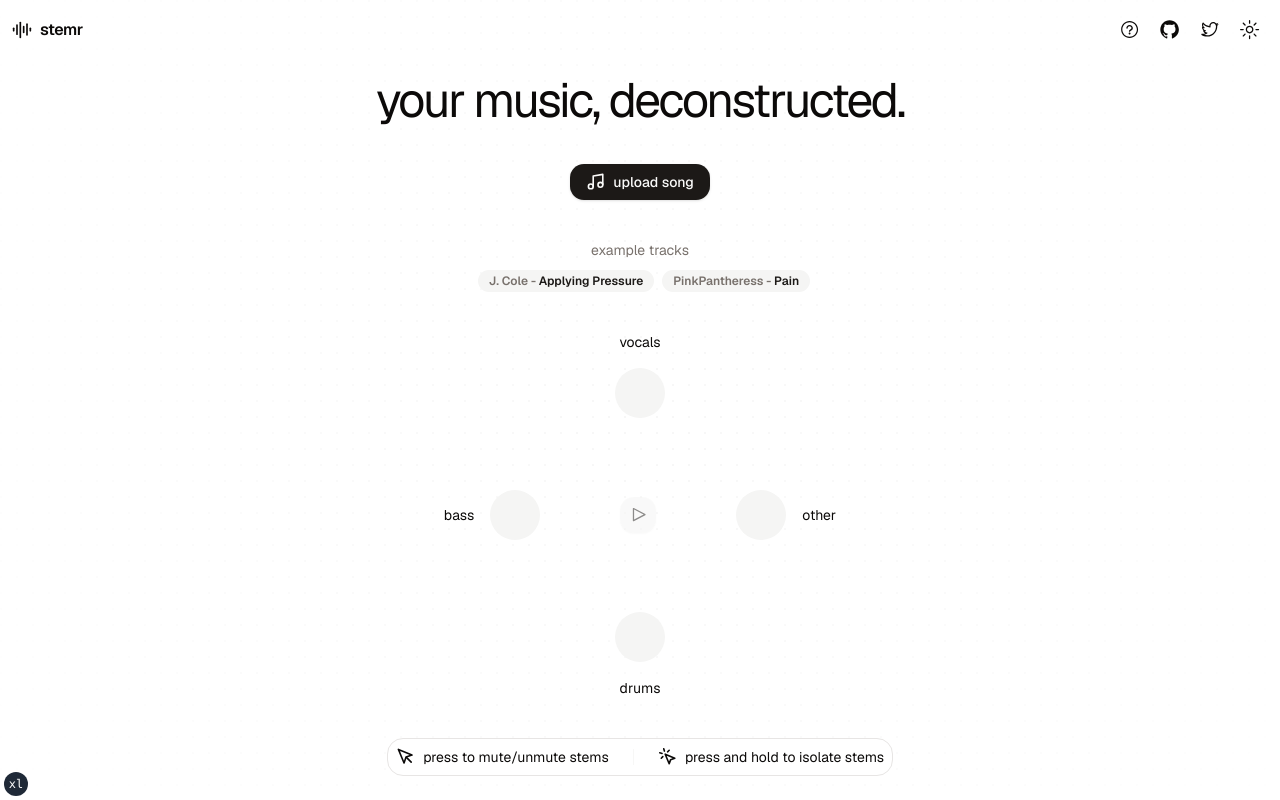
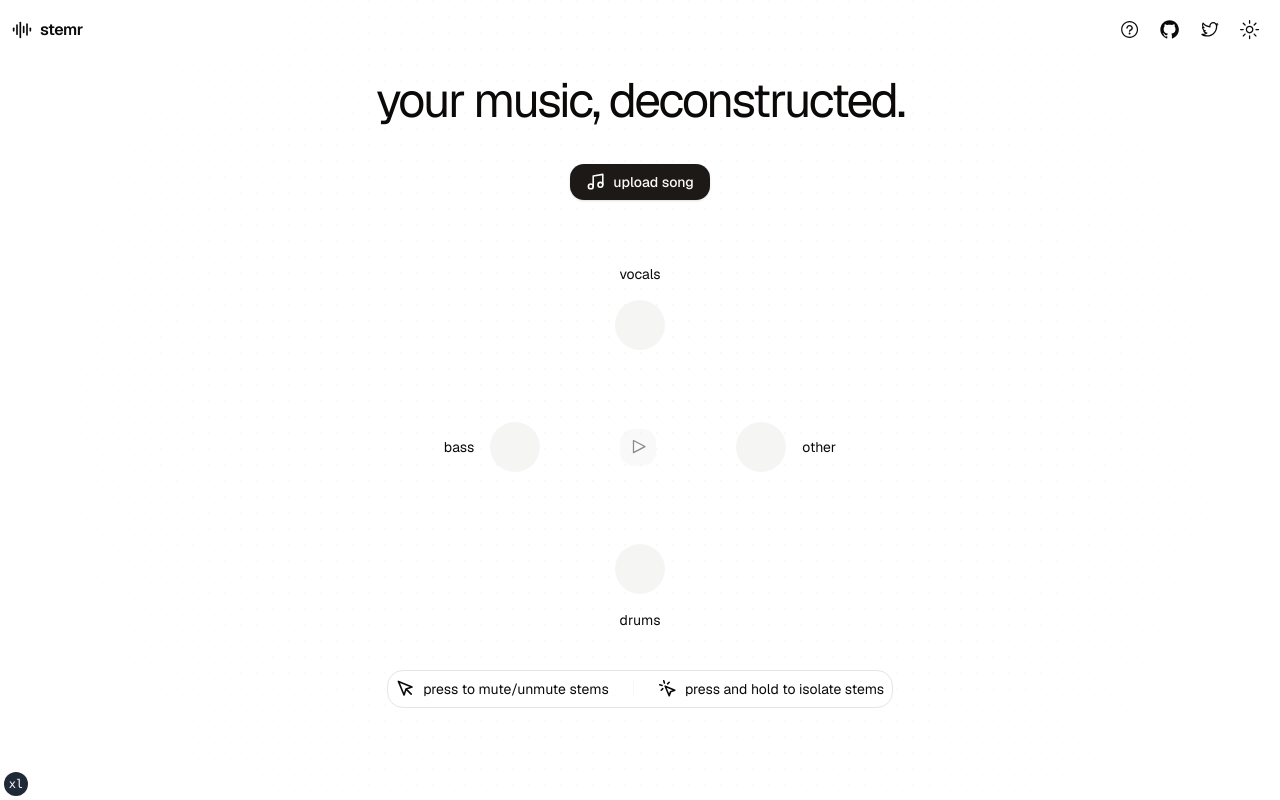
Before and after one commit to ChrisAbdo/Stemr, a Next.js app in the folder stemr/: page / in a window 1280 px wide. Built offline with nearby package versions, Linux system fonts and the light colour scheme.

Commit message:
Update page.tsx

```diff
--- a/stemr/app/page.tsx
+++ b/stemr/app/page.tsx
@@ -97,17 +97,7 @@ export default function Home() {
           />
 
           <div className="mt-2" />
-          <div className="space-x-2">
-            <p className="text-sm text-muted-foreground mb-2">example tracks</p>
-            <Badge variant="secondary">
-              <span className="text-muted-foreground">J. Cole -</span>
-              &nbsp;Applying Pressure
-            </Badge>
-            <Badge variant="secondary">
-              <span className="text-muted-foreground">PinkPantheress -</span>
-              &nbsp;Pain
-            </Badge>
-          </div>
+
           <div className="mb-2" />
           {loading && (
             <div className="bg-muted border p-4 rounded-lg space-y-2">
```
